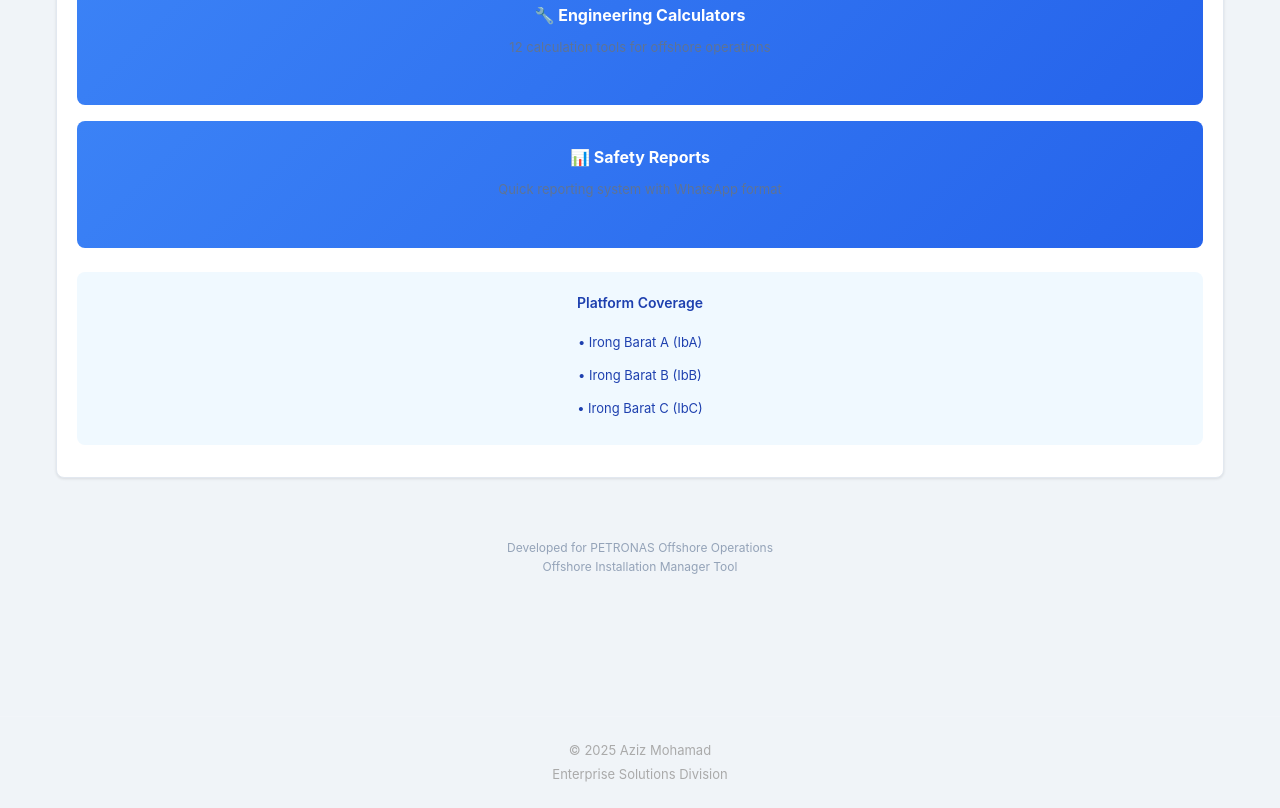
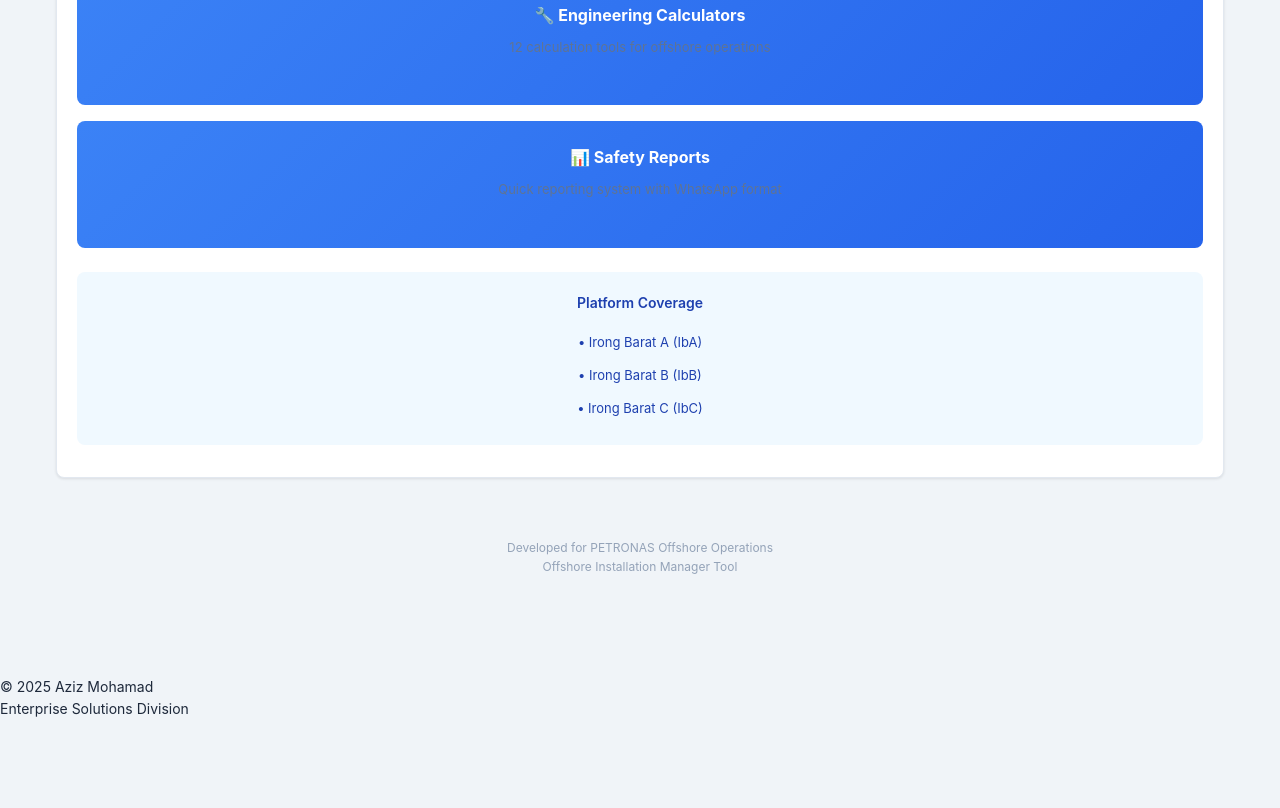
Before and after one commit to azizdigital/offshore-smart-hub, a plain HTML site: page index.html in a window 1280 px wide. Shown: the part 422-1230 px from the top of the page. After the commit the page ends 1143 px from the top, so only its background shows below. Drawn offline with nearby package versions, Linux system fonts and the light colour scheme.

Commit message:
Update styles.css

```diff
--- a/styles.css
+++ b/styles.css
@@ -480,16 +480,3 @@ ol li {
 .handwriting-icon-btn.active {
     background: #10b981;
 }
-
-.site-footer {
-  margin-top: 40px;
-  padding: 20px 10px;
-  text-align: center;
-  font-size: 13px;
-  color: #aaa;
-  border-top: 1px solid rgba(255,255,255,0.1);
-}
-
-.site-footer p {
-  margin: 3px 0;
-}
```
